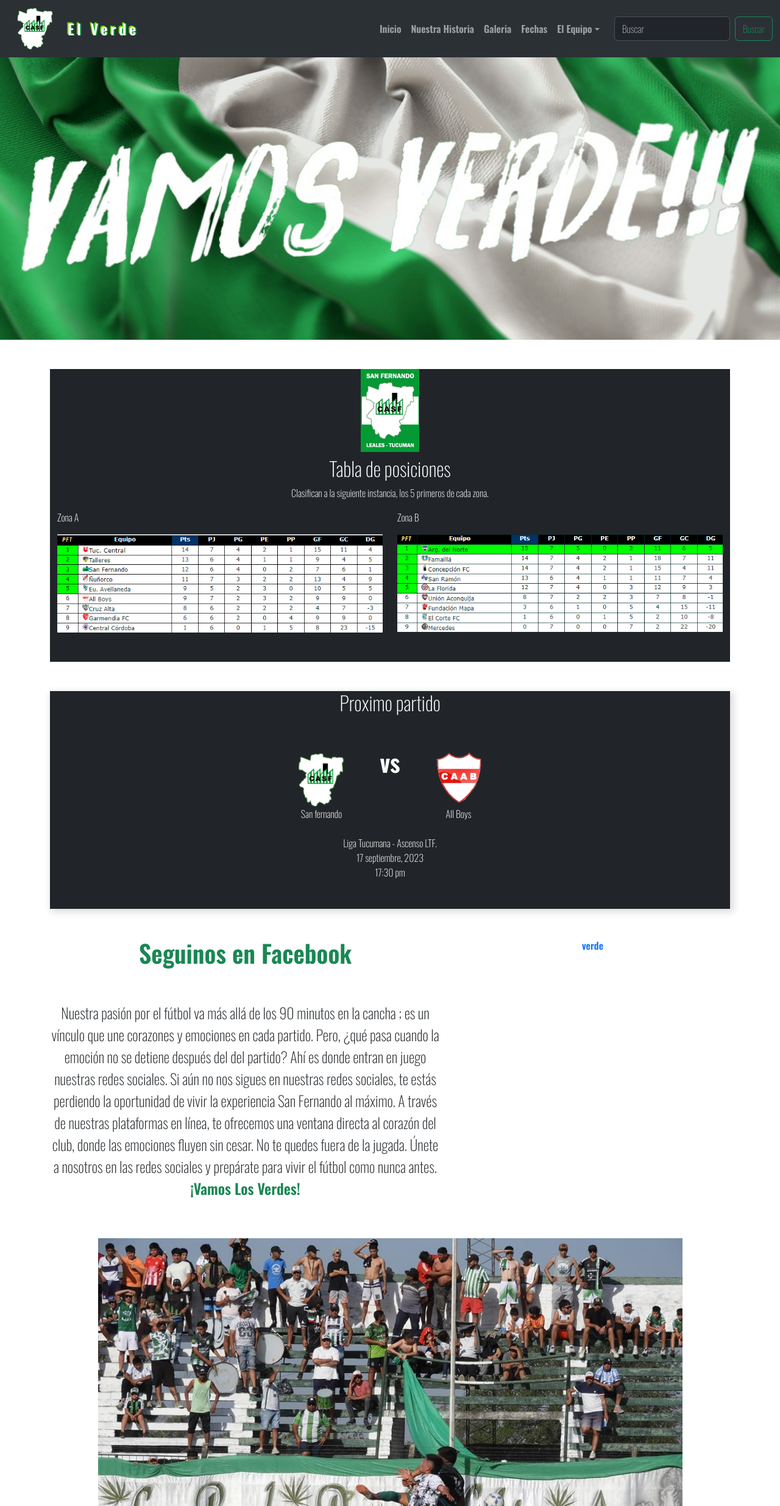
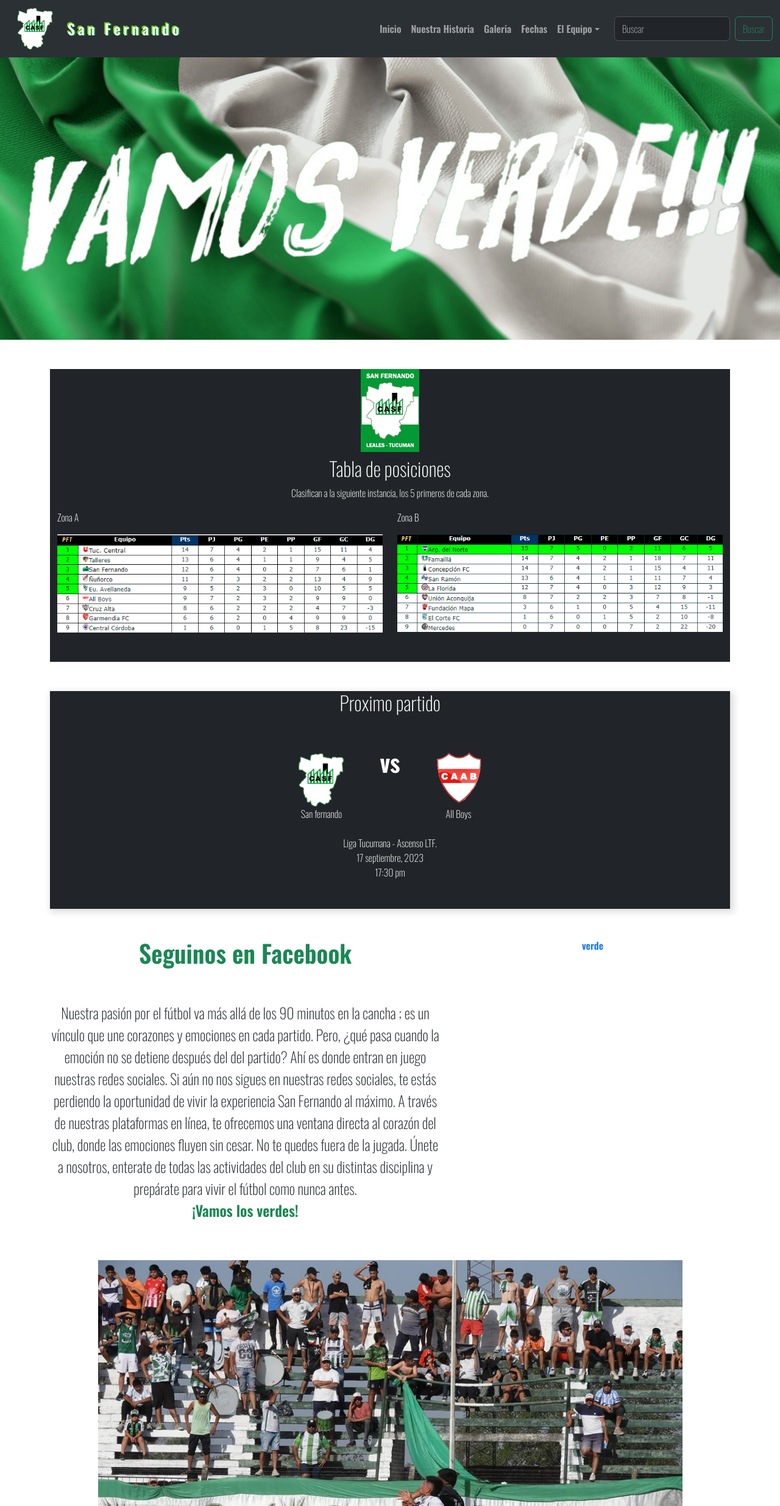
Before and after one commit to Mario-Chavez/san-fernando-web, a React (Vite) app: page / in a window 1280 px wide. Shown: the top 2469 px of the page at 61% size. Built offline with nearby package versions, Linux system fonts and the light colour scheme.

Commit message:
se cambio nombre en el header en las letras animadas

```diff
--- a/src/components/FacebookComponents.jsx
+++ b/src/components/FacebookComponents.jsx
@@ -46,9 +46,10 @@ const FacebookComponents = () => {
                         Fernando al máximo. A través de nuestras plataformas en línea, te
                         ofrecemos una ventana directa al corazón del club, donde las
                         emociones fluyen sin cesar. No te quedes fuera de la jugada. Únete
-                        a nosotros en las redes sociales y prepárate para vivir el fútbol
-                        como nunca antes.{" "}
-                        <p className="fw-bolder text-success">¡Vamos Los Verdes!</p>
+                        a nosotros, enterate de todas las actividades del club en su
+                        distintas disciplina y prepárate para vivir el fútbol como nunca
+                        antes.{" "}
+                        <p className="fw-bolder text-success">¡Vamos los verdes!</p>
                     </div>
                 </Col>
 
--- a/src/components/common/Header.jsx
+++ b/src/components/common/Header.jsx
@@ -33,8 +33,8 @@ const Header = () => {
                         </Navbar.Brand>
                         <Navbar.Brand href="#">
                             <div className="glitch-wrapper">
-                                <div className="glitch" data-glitch="El Verde">
-                                    El Verde
+                                <div className="glitch" data-glitch="San Fernando">
+                                    San Fernando
                                 </div>
                             </div>
                         </Navbar.Brand>
```
